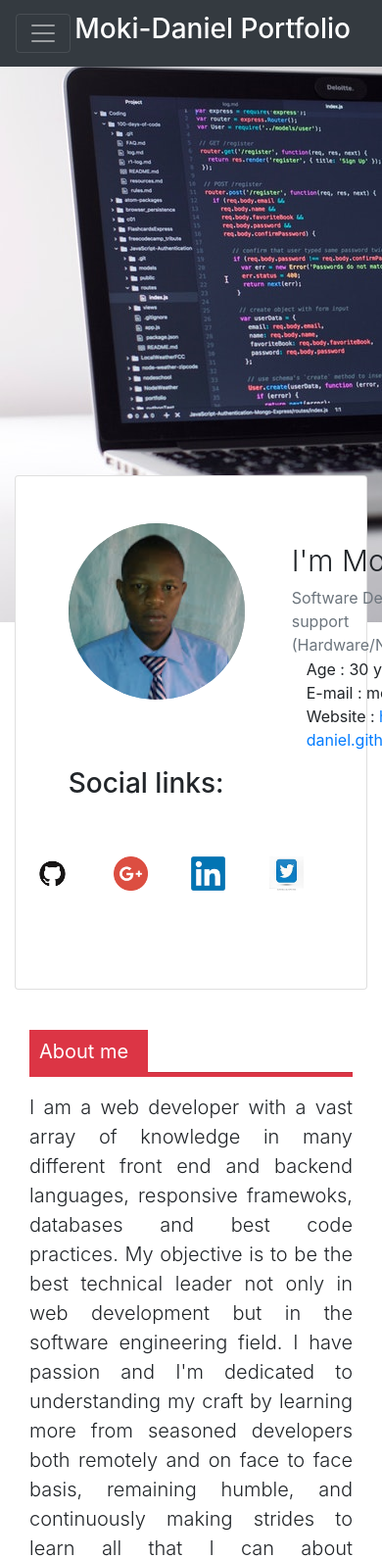
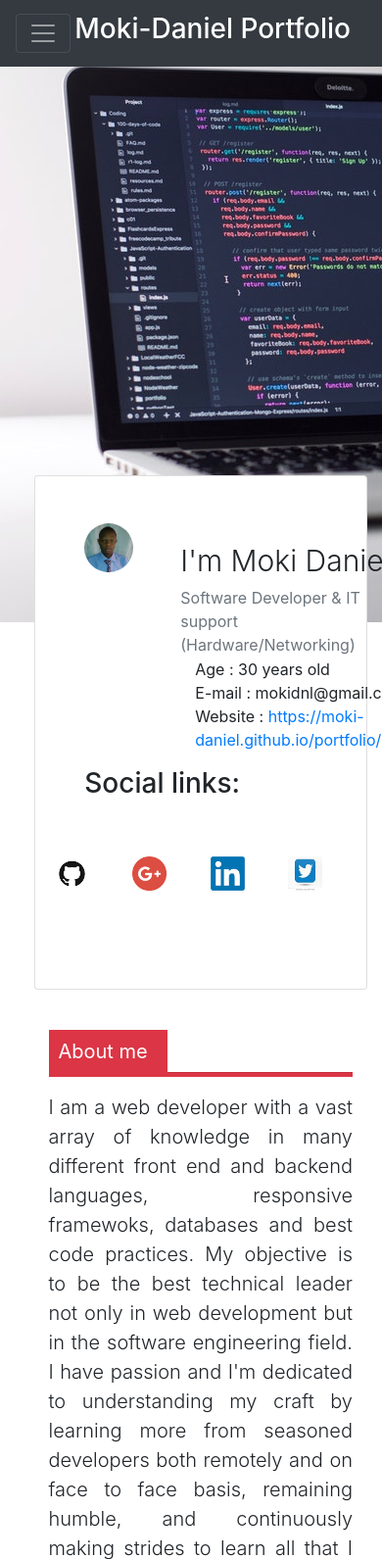
Before and after one commit to moki-daniel/portfolio1, a PHP site: page / in a window 390 px wide; the page is wider, and only the part inside the window is pictured. Shown: the top 1591 px of that part at 98% size. Run offline with PHP 8.4, Linux system fonts and the light colour scheme; some libraries are stand-ins or nearby versions.

Commit message:
[start #164941541] added code to fit  about-me section on a mobile phone

```diff
--- a/index.html
+++ b/index.html
@@ -29,7 +29,7 @@
     <body data-spy="scroll" data-target=".navbar">
         <!--Navbar-->
         <div id="header">
-            <nav class="navbar navbar-expand-sm navbar-dark bg-dark absolute top">
+            <nav class="navbar navbar-expand-sm navbar-dark bg-dark fixed top">
                 <div class="container">
                     <button class="navbar-toggler" data-toggle="collapse" data-target="$navbar">
                         <span class="navbar-toggler-icon"></span>
@@ -51,8 +51,7 @@
         </div>
       <!--Showcase-->
         <div id="bg-img">
-                <img src="computer.jpeg" alt="photo1">
-
+            <img src="computer.jpeg" alt="photo1">
         </div>
         <!--About me-->
         <div id="about">
@@ -227,7 +226,7 @@
                                 Pivotal tracker, Python, Flask and PostgrelSQL.</strong></p>
                         </div>
                     </div>
-                    <div class="col-lg-6">
+                    <div class="dac col-lg-6">
                         <div class="card bg-white">
 
                             <img src="dac.png" width="200" height="80" class="img-fluid m-auto py-3">
--- a/main.css
+++ b/main.css
@@ -58,21 +58,21 @@ border-spacing: 0;
 #header a:hover
 {
     color: green;
+    width: 100%;
 }
 #bg-img
 {
     background: url('../UI/computer.jpeg');
-    background-size: 100%;
+    background-size: cover;
     background-repeat: no-repeat;
-    min-height: 600px;
     margin-top: -100px;
-
+    width: 100%;
+    height: calc(100px -100px);
 }
 .navbar-nav
 {
     margin-left: 48%;
     padding: 10px;
-
 
 }
 .media img
@@ -80,17 +80,90 @@ border-spacing: 0;
     background: url('../UI/moki2.jpg');
     background-repeat: no-repeat;
     background-size: 100%;
+    background-position: center;
     height: 180px;
     width: 180px;
     margin-left: 15%;
     border-radius: 70%;
-
 }
 .media-body h3
 {
     font-size: 30px;
     margin-top: 20px;
 }
+
+
+/*Phone response*/
+
+@media only screen and (min-width: 320px)
+{
+    .navbar-nav ul
+    {
+        display: block;
+        margin: 0 auto;
+        width: fit-content;
+    }
+    .navbar-nav ul li
+    {
+        float: left;
+        padding: 0px 15px;
+
+    }
+    .navbar-nav ul li a
+    {
+        display: block;
+        margin: 0 auto;
+        width: fit-content;
+    }
+
+
+
+.bg-img img
+{
+    background-image: url('../UI/computer.jpeg');
+    background-position: center center;
+    background-repeat: no-repeat;
+    background-attachment: fixed;
+    background-size: cover;
+
+}
+
+    .media img
+{
+    background: url('../UI/moki2.jpg');
+    background-repeat: no-repeat;
+    background-size: 20%;
+    height: 50px;
+    width: 50px;
+    border-radius: 70%;
+
+}
+#about
+{
+    margin-left: 5%;
+    margin-top: 150px;
+}
+
+#about .fa
+{
+    color: #fff;
+}
+#about span
+{
+padding: 10px 20px 10px 10px;
+font-size: 20px;
+}
+.dac
+{
+    margin-top: 20px;
+}
+
+.table
+{
+    margin-top: -15px;
+}
+}
+
 #about
 {
     margin-top: -150px;
```
